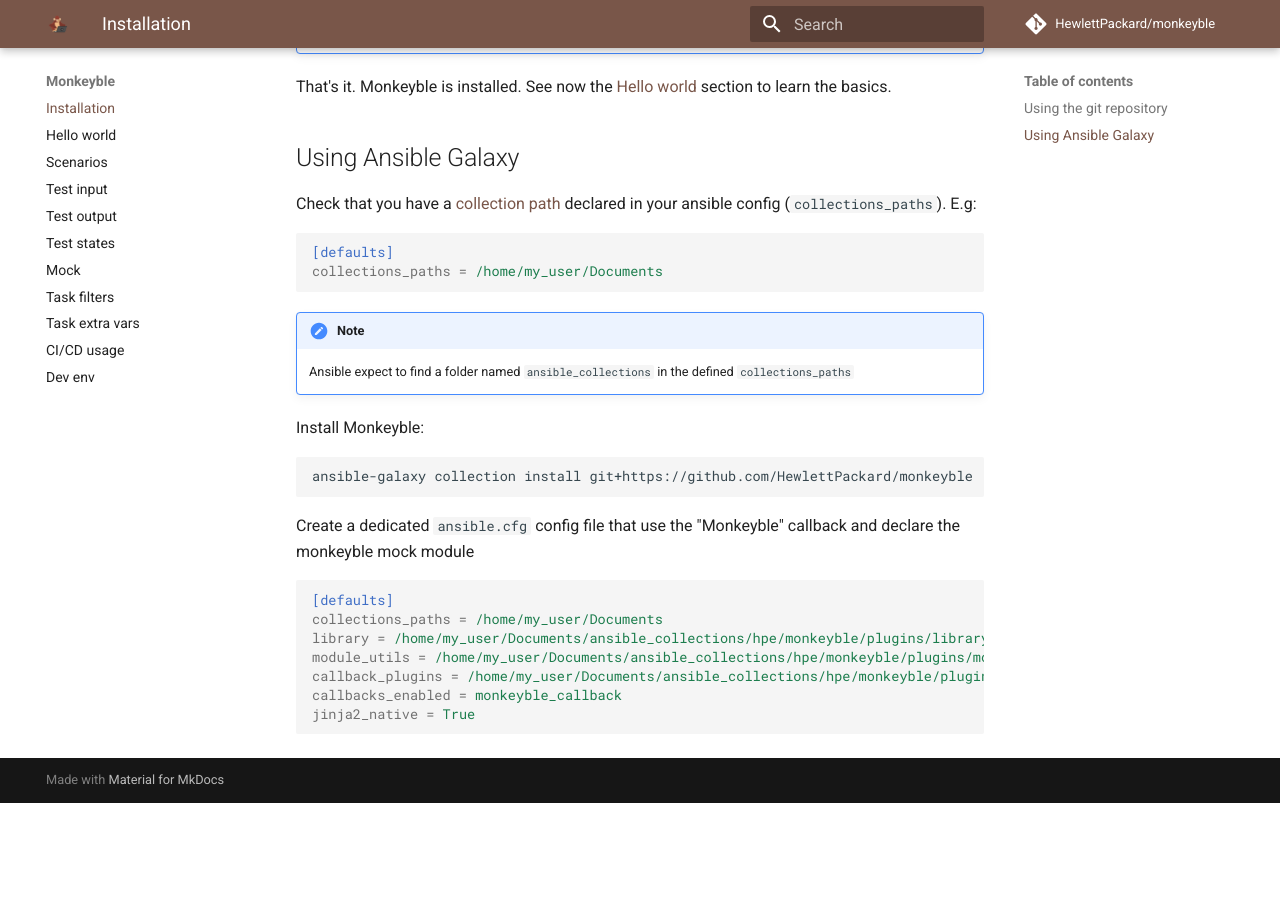
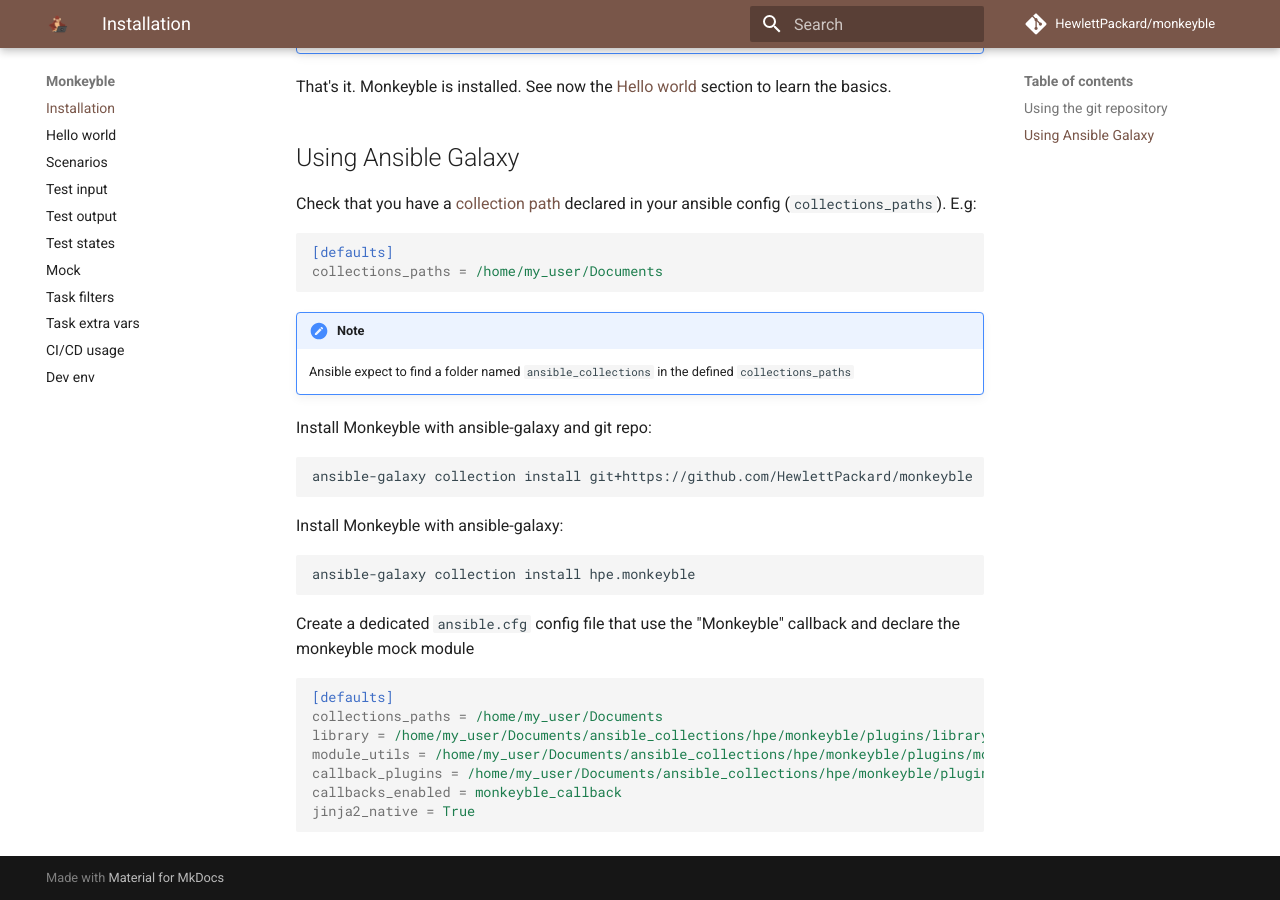
Before and after one commit to HewlettPackard/monkeyble, an MkDocs documentation site: the page built from docs/installation.md, in a window 1280 px wide and 900 px high, scrolled down 580 px. Built offline with MkDocs 1.6.1 and Material for MkDocs 9.7.7, drawn with Linux system fonts in a browser that asks for light colours; comment, search, counter and statistics services are not loaded; the version menu is left out; before the commit the page ends 1383 px from its top, so only the background shows below that.

Commit message:
monkeyble published into the HPE Ansible Galaxy namespace

````diff
--- a/docs/installation.md
+++ b/docs/installation.md
@@ -36,9 +36,14 @@
 
     Ansible expect to find a folder named `ansible_collections` in the defined `collections_paths`
 
-Install Monkeyble:
+Install Monkeyble with ansible-galaxy and git repo:
 ```bash
 ansible-galaxy collection install git+https://github.com/HewlettPackard/monkeyble
+```
+
+Install Monkeyble with ansible-galaxy:
+```bash
+ansible-galaxy collection install hpe.monkeyble
 ```
 
 Create a dedicated `ansible.cfg` config file that use the "Monkeyble" callback and declare the monkeyble mock module
````
Also changed, not shown: galaxy.yml (+4 -3 lines), 1 other file.
